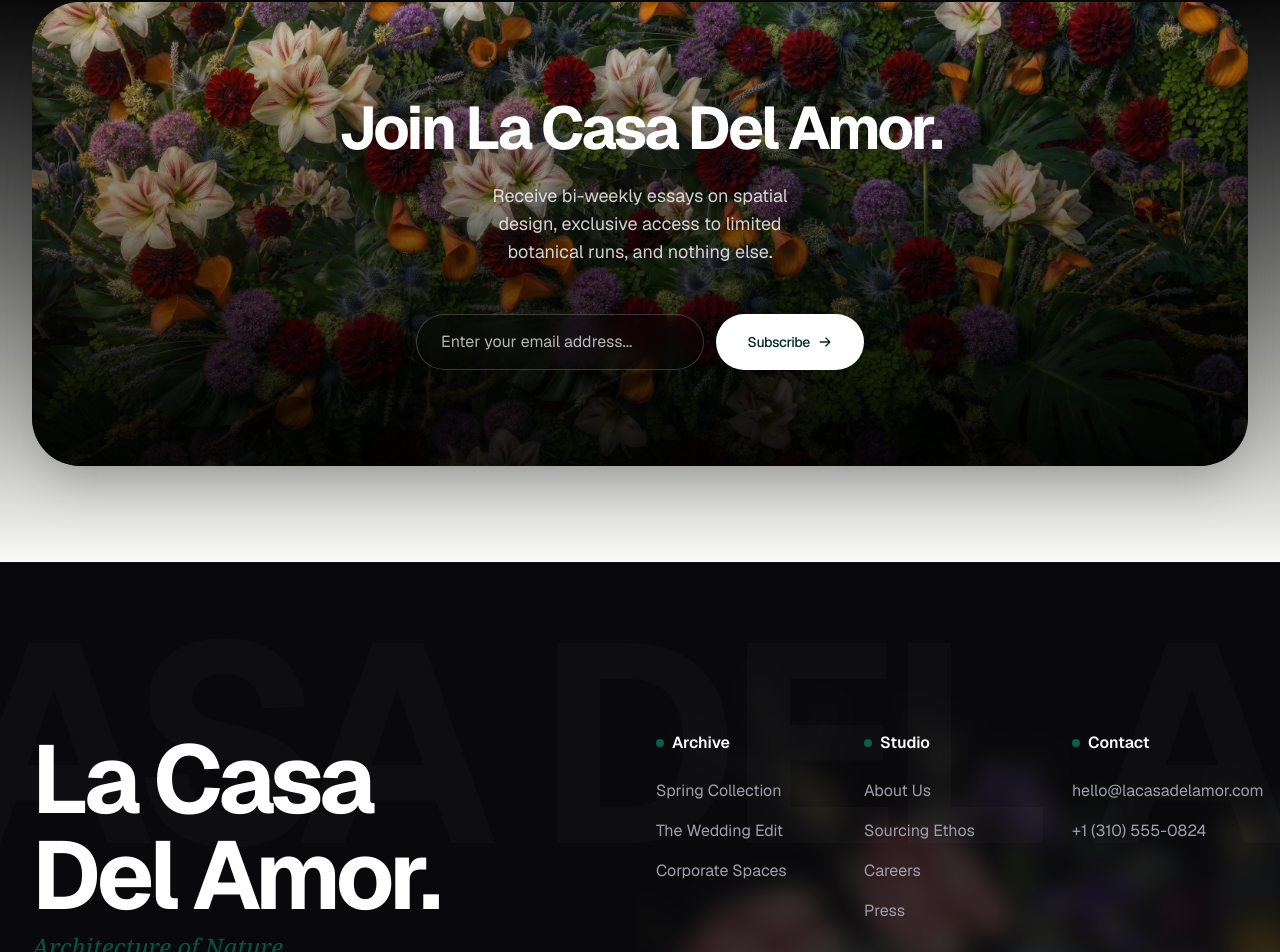
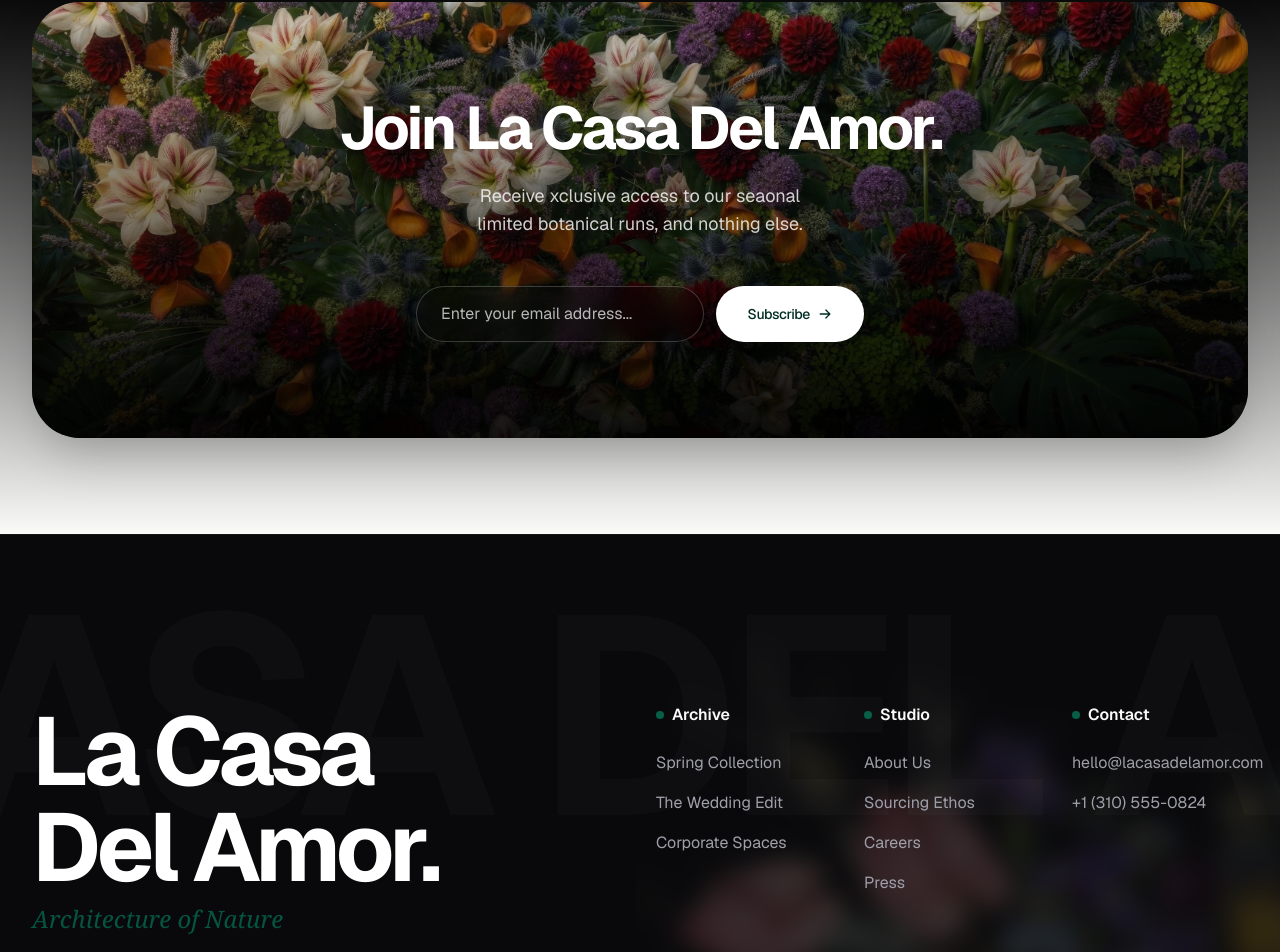
Before and after one commit to S7331331337S/floria-landing-page, a Next.js app: page / in a window 1280 px wide. Shown: the part 6391-7343 px from the top of the page. Built offline with nearby package versions, Linux system fonts and the light colour scheme.

Commit message:
Update CTA section description text

```diff
--- a/src/components/sections/NewsletterCTA.tsx
+++ b/src/components/sections/NewsletterCTA.tsx
@@ -29,7 +29,7 @@ export function NewsletterCTA() {
                         Join La Casa Del Amor.
                     </h2>
                     <p className="text-lg text-white/80 max-w-[35ch] mb-12 z-10 text-balance">
-                        Receive bi-weekly essays on spatial design, exclusive access to limited botanical runs, and nothing else.
+                        Receive xclusive access to our seaonal limited botanical runs, and nothing else.
                     </p>
 
                     <form className="w-full max-w-md relative z-10 flex flex-col sm:flex-row gap-3">
```
